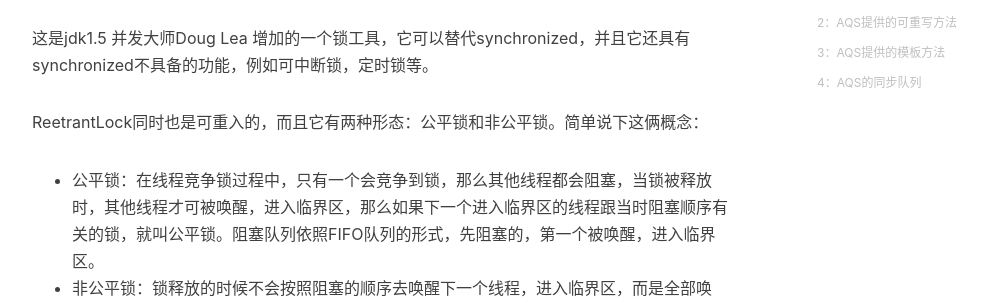
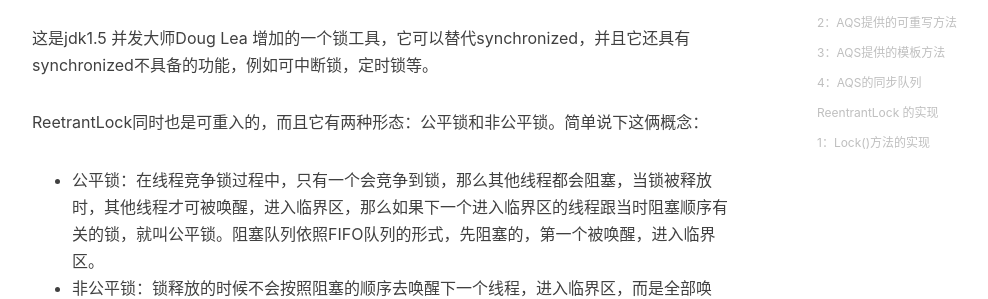
Before and after one commit to jihaixiao8/myblog, a Jekyll site: the page built from _posts/2016-12-12-reentrantlock1.markdown, in a window 1280 px wide and 900 px high, scrolled down 610 px. Shown: the part 201-500 px from the top of the window, without its empty margins (233-1221 px from the left). Built offline with Jekyll 4.4.1, drawn with Linux system fonts in a browser that asks for light colours; nearby versions of some CDN libraries; comment, search, counter and statistics services are not loaded; some of the changed text lies outside the part shown.

Commit message:
ReentrantLock

````diff
--- /dev/null
+++ b/CNAME
@@ -0,0 +1 @@
+jihaixiao.com
--- a/_posts/2016-12-12-reentrantlock1.markdown
+++ b/_posts/2016-12-12-reentrantlock1.markdown
@@ -175,3 +175,9 @@
 
 }
 ```
+
+
+
+#### ReentrantLock 的实现
+
+###### 1：Lock()方法的实现
````
Also changed, not shown: 1 other file.
